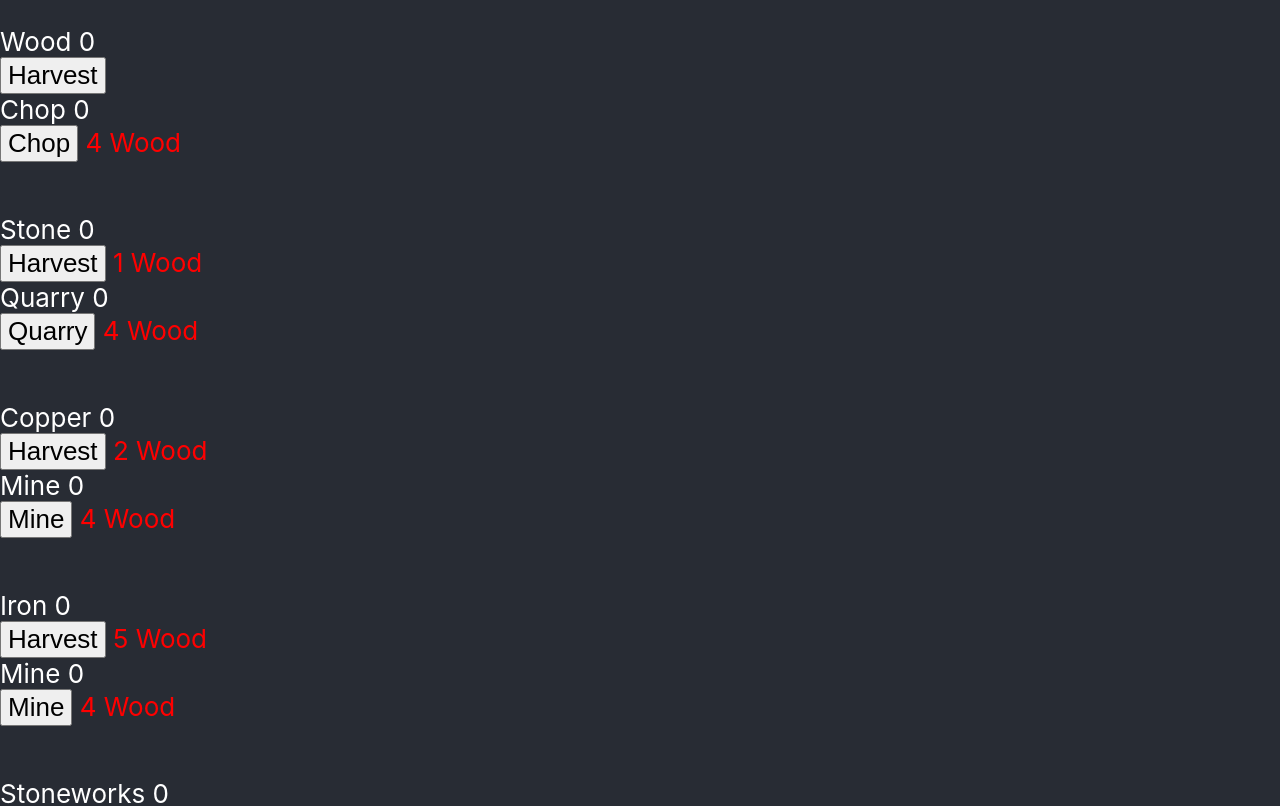
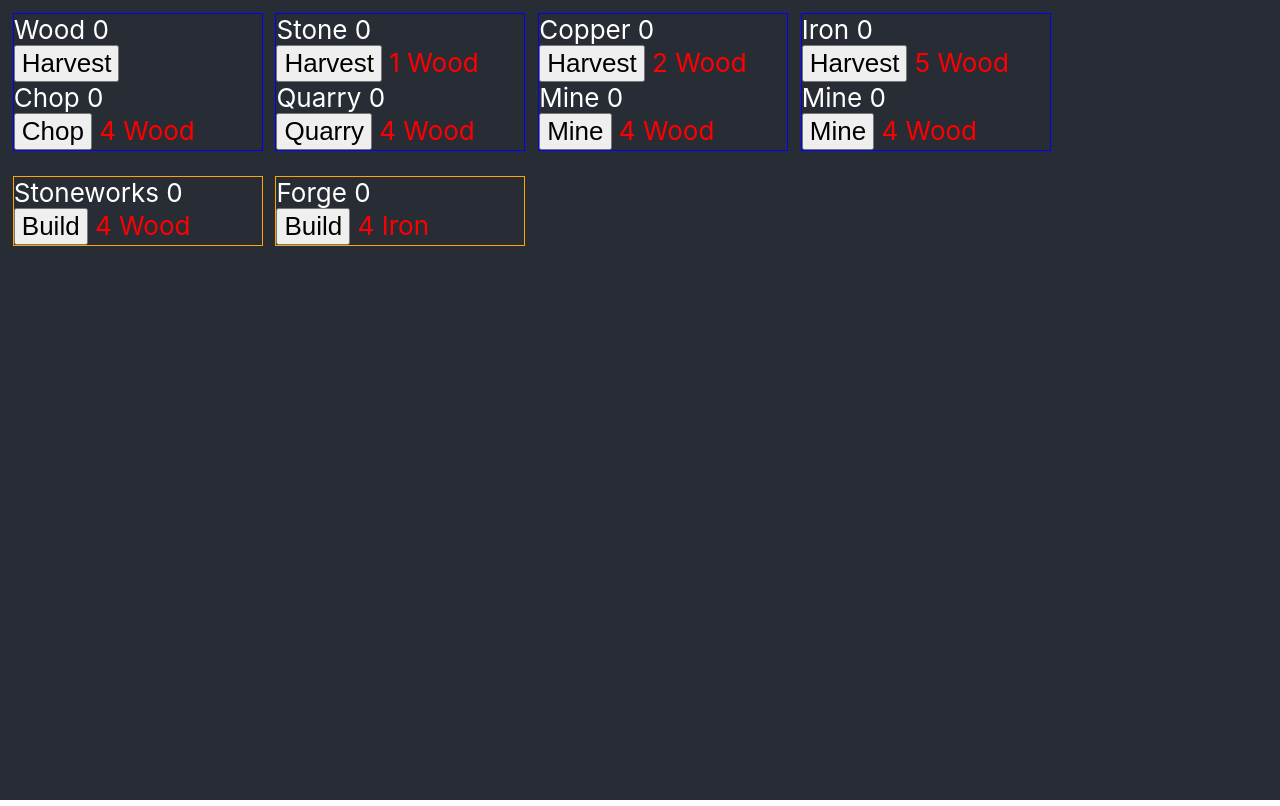
Before and after one commit to michael-k-goff/civulator, a React (Vite) app: page / in a window 1280 px wide. Shown: the top 806 px of the page. Built offline with nearby package versions, Linux system fonts and the light colour scheme.

Commit message:
More CSS

```diff
--- a/src/App.css
+++ b/src/App.css
@@ -1,5 +1,58 @@
 .App {
   text-align: left;
+}
+
+.all-resources {
+  width:100%;
+  overflow: hidden;
+  padding: 1% 0 0 1%;
+
+  -moz-box-sizing:    border-box;
+  -webkit-box-sizing: border-box;
+  box-sizing:        border-box;
+}
+
+.resource-div {
+  width: 250px;
+  display:inline-block;
+  margin: 0 1% 1% 0;
+
+  -moz-box-sizing:    border-box;
+  -webkit-box-sizing: border-box;
+  box-sizing:        border-box;
+
+  border: 1px;
+  border-color:blue;
+  border-style: solid;
+}
+
+.all-power {
+  width:100%;
+  overflow: hidden;
+  padding: 1% 0 0 1%;
+
+  -moz-box-sizing:    border-box;
+  -webkit-box-sizing: border-box;
+  box-sizing:        border-box;
+}
+
+.power-div {
+  width: 250px;
+  display:inline-block;
+  margin: 0 1% 1% 0;
+
+  -moz-box-sizing:    border-box;
+  -webkit-box-sizing: border-box;
+  box-sizing:        border-box;
+
+  border: 1px;
+  border-color:orange;
+  border-style: solid;
+}
+
+.resource_display {
+  color: red;
+
 }
 
 .App-logo {
@@ -40,7 +93,3 @@
 button {
   font-size: calc(10px + 2vmin);
 }
-
-.resource_display {
-  color: red;
-}
--- a/src/App.tsx
+++ b/src/App.tsx
@@ -105,7 +105,7 @@ let TSResourceDisplay = ({ resource }: { resource: Resource }): JSX.Element => {
   const [auto_number, setAutoNumber] = useState(resource.auto_number);
 
   return (
-    <p>
+    <div className="resource-div">
       {resource.resource_name} {Math.floor(resource.quantity)}
       <br />
       <Button message="Harvest" resource={resource} setQuantity={setQuantity}/>
@@ -115,17 +115,17 @@ let TSResourceDisplay = ({ resource }: { resource: Resource }): JSX.Element => {
       <br />
       <AutoButton message={resource.auto_name} resource={resource} setAutoNumber={setAutoNumber}/>
       {<DisplayQuantity quantity={1+resource.auto_number} costs={resource.auto_prereqs}/>}
-    </p>
+    </div>
   )
 }
 
 let PowerPlantDisplay = ({plant}: {plant: Power}): JSX.Element => {
-  return <p>
+  return <div className="power-div">
     {plant.name} {plant.quantity}
     <br />
     <PowerPlantButton message="Build" power={plant}/>
     {<DisplayQuantity quantity={1+plant.quantity} costs={plant.prereqs}/>}
-  </p>
+  </div>
 }
 
 const NumAutoBonus = (resource: Resource): number => {
@@ -161,14 +161,18 @@ const App = ():JSX.Element => {
   return (
     <div className="App">
       <header className="App-header">
+        <div className="all-resources">
           {gameData.resources.map(r => {
             return <TSResourceDisplay resource={r} key={r["resource_name"]} />
           }
+          )}
+        </div>
 
-        )}
+        <div className="all-power">
           {powerData.map(p => {
             return <PowerPlantDisplay plant={p} key={p.name}/>
           })}
+        </div>
       </header>
     </div>
   )
```
Lines whose indentation alone changed are shown as unchanged.
